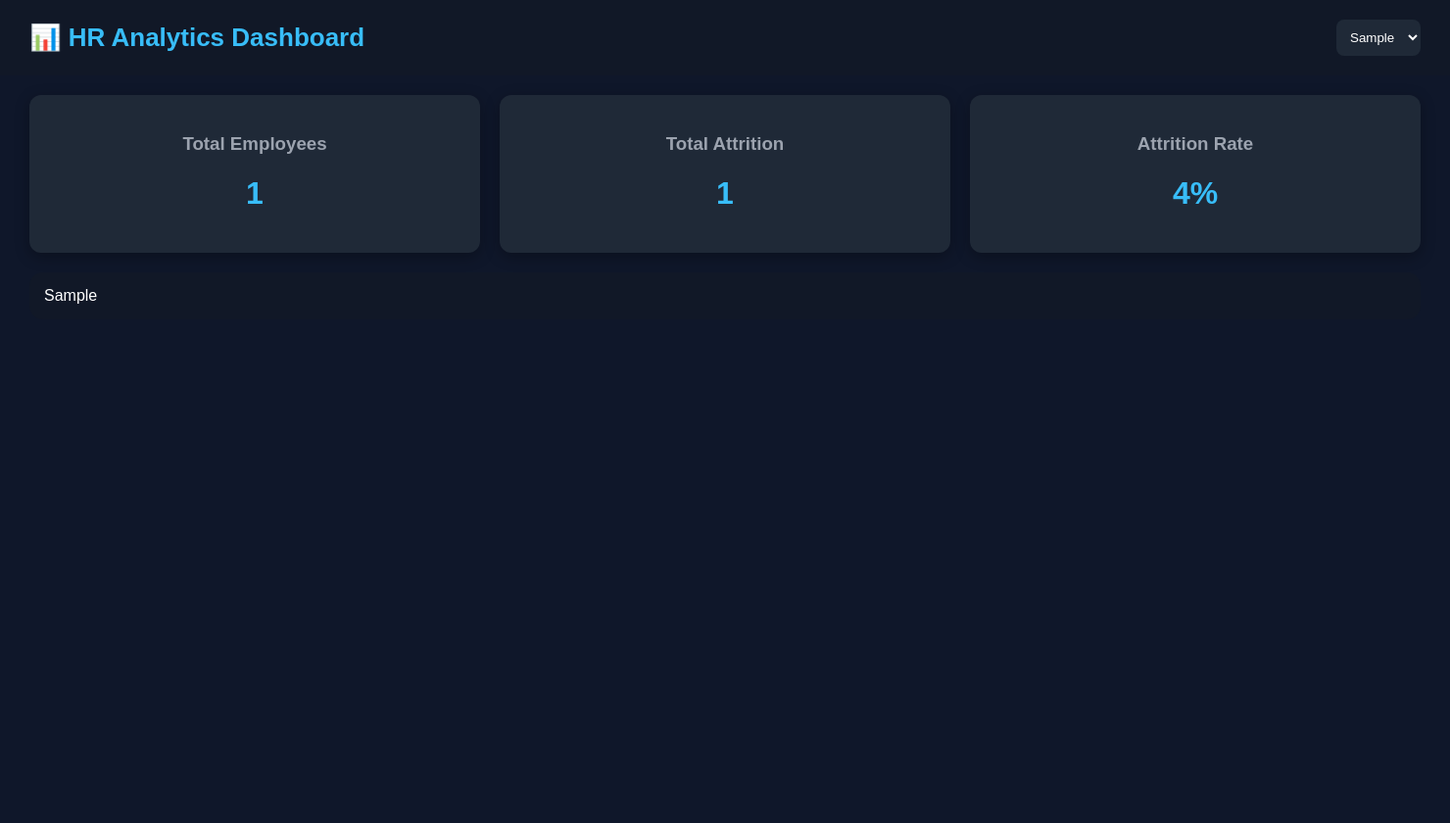
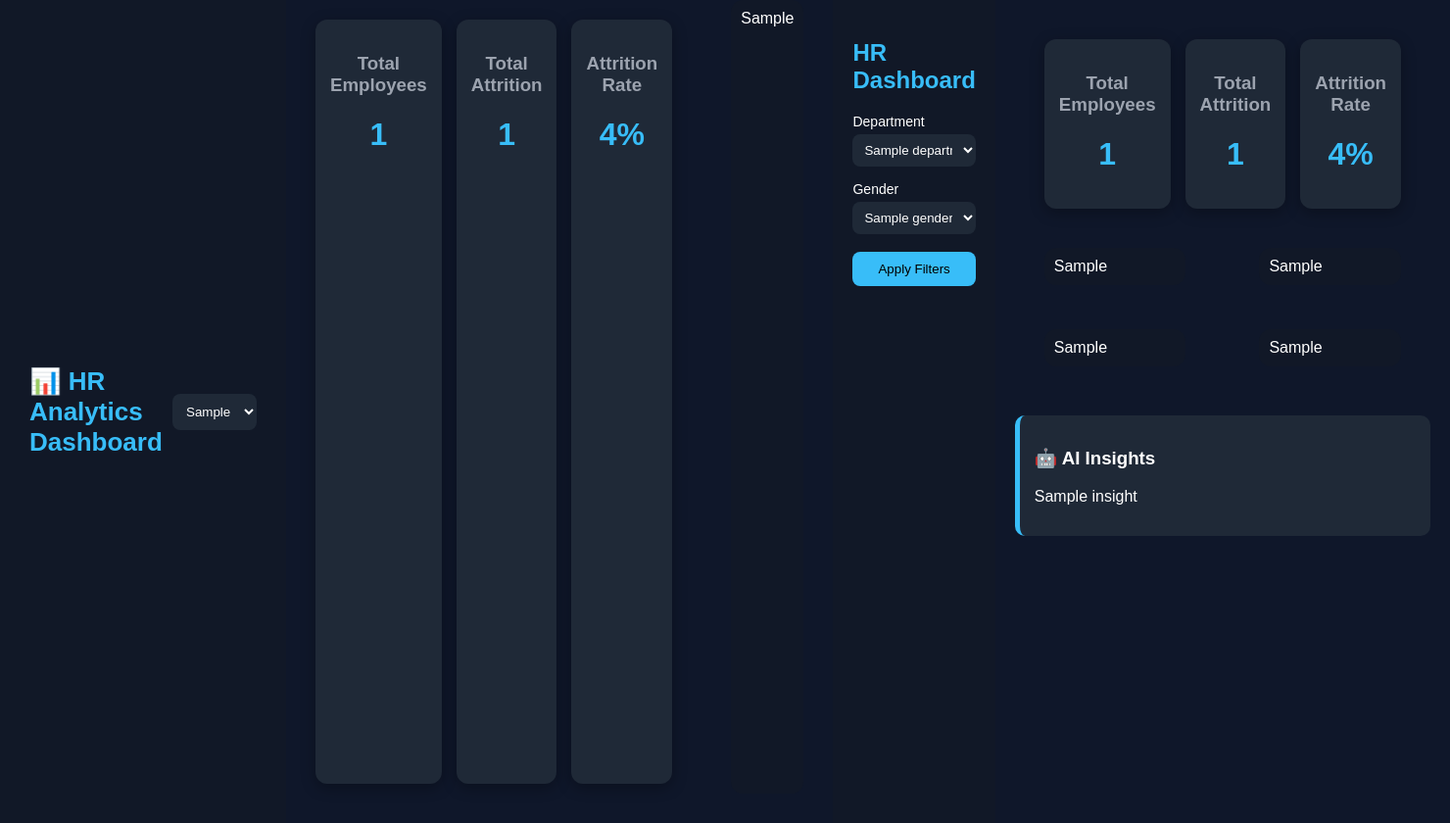
Before and after one commit to Sivakumarsk1/HR_Analytics_Dashboard, a Flask app: template templates/dashboard.html in a window 1480 px wide. Shown: the whole page at 98% size. Before the commit the page ends 310 px from the top, so only its background shows below. Run offline with Flask 3, Linux system fonts and the light colour scheme; the template is opened without the code that fills it: most values are stand-ins (such as "Sample title", 1, 10 or a date in 2020).

```diff
--- a/app.py
+++ b/app.py
@@ -4,114 +4,87 @@ import plotly.express as px
 
 app = Flask(__name__)
 
-# Load dataset
 df = pd.read_csv("WA_Fn-UseC_-HR-Employee-Attrition.csv")
 
 
 @app.route("/")
 def dashboard():
 
-    selected_chart = request.args.get("chart", "Age vs Attrition Analysis")
+    # ===== FILTERS =====
+    department = request.args.get("department", "All")
+    gender = request.args.get("gender", "All")
+
+    filtered_df = df.copy()
+
+    if department != "All":
+        filtered_df = filtered_df[filtered_df["Department"] == department]
+
+    if gender != "All":
+        filtered_df = filtered_df[filtered_df["Gender"] == gender]
+
+    departments = ["All"] + sorted(df["Department"].unique())
+    genders = ["All"] + sorted(df["Gender"].unique())
 
     # ===== KPI =====
-    total_emp = len(df)
-    total_attrition = len(df[df["Attrition"] == "Yes"])
+    total_emp = len(filtered_df)
+    total_attrition = len(filtered_df[filtered_df["Attrition"] == "Yes"])
     attrition_rate = round((total_attrition / total_emp) * 100, 2)
 
-    # ===== DROPDOWN OPTIONS =====
-    chart_options = [
-        "Age vs Attrition Analysis",
-        "Marital Status vs Attrition",
-        "Job Role vs Attrition",
-        "Job Involvement vs Attrition",
-        "Experienced vs Attrition",
-        "Distance from Home vs Attrition",
-        "Years with Current Manager vs Attrition",
-        "Total Working Years vs Attrition",
-        "Gender vs Monthly Income",
-        "Monthly Income vs Job Role"
-    ]
+    # ===== CHART 1: Job Role vs Attrition =====
+    c1 = filtered_df.groupby(["JobRole", "Attrition"]).size().reset_index(name="Count")
+    fig1 = px.bar(c1, x="JobRole", y="Count", color="Attrition",
+                  barmode="group", template="plotly_dark",
+                  title="Job Role vs Attrition")
+    fig1.update_layout(xaxis_tickangle=-45, height=400)
 
-    # ===== CHART LOGIC =====
-    if selected_chart == "Age vs Attrition Analysis":
-        c = df.groupby(["Age", "Attrition"]).size().reset_index(name="Count")
-        fig = px.bar(c, x="Age", y="Count", color="Attrition",
-                     title=selected_chart, template="plotly_dark")
+    # ===== CHART 2: Age vs Attrition =====
+    c2 = filtered_df.groupby(["Age", "Attrition"]).size().reset_index(name="Count")
+    fig2 = px.bar(c2, x="Age", y="Count", color="Attrition",
+                  template="plotly_dark",
+                  title="Age vs Attrition", height=400)
 
-    elif selected_chart == "Marital Status vs Attrition":
-        c = df.groupby(["MaritalStatus", "Attrition"]).size().reset_index(name="Count")
-        fig = px.bar(c, x="MaritalStatus", y="Count", color="Attrition",
-                     barmode="group", title=selected_chart,
-                     template="plotly_dark")
+    # ===== CHART 3: Marital Status =====
+    c3 = filtered_df.groupby(["MaritalStatus", "Attrition"]).size().reset_index(name="Count")
+    fig3 = px.bar(c3, x="MaritalStatus", y="Count", color="Attrition",
+                  barmode="group",
+                  template="plotly_dark",
+                  title="Marital Status vs Attrition",
+                  height=400)
 
-    elif selected_chart == "Job Role vs Attrition":
-        c = df.groupby(["JobRole", "Attrition"]).size().reset_index(name="Count")
-        fig = px.bar(c, x="JobRole", y="Count", color="Attrition",
-                     barmode="group", title=selected_chart,
-                     template="plotly_dark")
-        fig.update_layout(xaxis_tickangle=-45)
+    # ===== CHART 4: Income vs Job Role =====
+    fig4 = px.box(filtered_df, x="JobRole", y="MonthlyIncome",
+                  color="JobRole",
+                  template="plotly_dark",
+                  title="Monthly Income vs Job Role")
+    fig4.update_layout(xaxis_tickangle=-45, height=400)
 
-    elif selected_chart == "Job Involvement vs Attrition":
-        c = df.groupby(["JobInvolvement", "Attrition"]).size().reset_index(name="Count")
-        fig = px.bar(c, x="JobInvolvement", y="Count", color="Attrition",
-                     title=selected_chart, template="plotly_dark")
+    # ===== AI INSIGHT BOX =====
+    top_attrition_role = (
+        filtered_df[filtered_df["Attrition"] == "Yes"]["JobRole"]
+        .value_counts()
+        .idxmax()
+    )
 
-    elif selected_chart == "Experienced vs Attrition":
-        c = df.groupby(["YearsAtCompany", "Attrition"]).size().reset_index(name="Count")
-        fig = px.bar(c, x="YearsAtCompany", y="Count", color="Attrition",
-                     title=selected_chart, template="plotly_dark")
-
-    elif selected_chart == "Distance from Home vs Attrition":
-        c = df.groupby(["DistanceFromHome", "Attrition"]).size().reset_index(name="Count")
-        fig = px.bar(c, x="DistanceFromHome", y="Count", color="Attrition",
-                     title=selected_chart, template="plotly_dark")
-
-    elif selected_chart == "Years with Current Manager vs Attrition":
-        c = df.groupby(["YearsWithCurrManager", "Attrition"]).size().reset_index(name="Count")
-        fig = px.bar(c, x="YearsWithCurrManager", y="Count", color="Attrition",
-                     title=selected_chart, template="plotly_dark")
-
-    elif selected_chart == "Total Working Years vs Attrition":
-        c = df.groupby(["TotalWorkingYears", "Attrition"]).size().reset_index(name="Count")
-        fig = px.bar(c, x="TotalWorkingYears", y="Count", color="Attrition",
-                     title=selected_chart, template="plotly_dark")
-
-    elif selected_chart == "Gender vs Monthly Income":
-        fig = px.box(df, x="Gender", y="MonthlyIncome",
-                     color="Gender", title=selected_chart,
-                     template="plotly_dark")
-
-    elif selected_chart == "Monthly Income vs Job Role":
-        fig = px.box(df, x="JobRole", y="MonthlyIncome",
-                     color="JobRole", title=selected_chart,
-                     template="plotly_dark")
-        fig.update_layout(xaxis_tickangle=-45)
-
-    fig.update_layout(height=650)
-
-    # ===== Enable Download Button =====
-    graph_html = fig.to_html(
-        full_html=False,
-        config={
-            "displaylogo": False,
-            "toImageButtonOptions": {
-                "format": "png",
-                "filename": selected_chart,
-                "height": 700,
-                "width": 1200,
-                "scale": 2
-            }
-        }
-    )
+    insight = f"""
+    Attrition rate is {attrition_rate}%.
+    Highest attrition is seen in '{top_attrition_role}' role.
+    Younger employees and lower experience groups show higher risk.
+    """
 
     return render_template(
         "dashboard.html",
-        chart_options=chart_options,
-        selected_chart=selected_chart,
-        graph_html=graph_html,
         total_emp=total_emp,
         total_attrition=total_attrition,
-        attrition_rate=attrition_rate
+        attrition_rate=attrition_rate,
+        departments=departments,
+        genders=genders,
+        selected_dept=department,
+        selected_gender=gender,
+        chart1=fig1.to_html(full_html=False),
+        chart2=fig2.to_html(full_html=False),
+        chart3=fig3.to_html(full_html=False),
+        chart4=fig4.to_html(full_html=False),
+        insight=insight
     )
 
 
--- a/templates/dashboard.html
+++ b/templates/dashboard.html
@@ -98,3 +98,146 @@
 
 </body>
 </html>
+<!DOCTYPE html>
+<html>
+<head>
+<title>Enterprise HR Dashboard</title>
+<style>
+body{
+    margin:0;
+    font-family:Arial;
+    background:#0f172a;
+    color:white;
+    display:flex;
+}
+
+/* ===== SIDEBAR ===== */
+.sidebar{
+    width:230px;
+    background:#111827;
+    min-height:100vh;
+    padding:20px;
+}
+.sidebar h2{
+    color:#38bdf8;
+}
+.sidebar label{
+    display:block;
+    margin-top:15px;
+    font-size:14px;
+}
+.sidebar select{
+    width:100%;
+    padding:8px;
+    margin-top:5px;
+    border:none;
+    border-radius:8px;
+    background:#1f2937;
+    color:white;
+}
+
+/* ===== MAIN ===== */
+.main{
+    flex:1;
+    padding:20px;
+}
+
+/* KPI */
+.cards{
+    display:flex;
+    gap:15px;
+    margin-bottom:20px;
+}
+.card{
+    flex:1;
+    background:#1f2937;
+    padding:15px;
+    border-radius:12px;
+    text-align:center;
+}
+.card h1{ color:#38bdf8; }
+
+/* Charts */
+.grid{
+    display:grid;
+    grid-template-columns:1fr 1fr;
+    gap:15px;
+}
+.chart-box{
+    background:#111827;
+    border-radius:12px;
+    padding:10px;
+}
+
+/* AI Insight */
+.insight{
+    margin-top:20px;
+    background:#1f2937;
+    padding:15px;
+    border-left:5px solid #38bdf8;
+    border-radius:10px;
+}
+</style>
+</head>
+<body>
+
+<!-- SIDEBAR -->
+<div class="sidebar">
+    <h2>HR Dashboard</h2>
+
+    <form method="get">
+        <label>Department</label>
+        <select name="department">
+            {% for d in departments %}
+            <option value="{{d}}" {% if d==selected_dept %}selected{% endif %}>{{d}}</option>
+            {% endfor %}
+        </select>
+
+        <label>Gender</label>
+        <select name="gender">
+            {% for g in genders %}
+            <option value="{{g}}" {% if g==selected_gender %}selected{% endif %}>{{g}}</option>
+            {% endfor %}
+        </select>
+
+        <br><br>
+        <button style="width:100%;padding:10px;border:none;border-radius:8px;background:#38bdf8;">
+            Apply Filters
+        </button>
+    </form>
+</div>
+
+<!-- MAIN AREA -->
+<div class="main">
+
+    <div class="cards">
+        <div class="card">
+            <h3>Total Employees</h3>
+            <h1>{{ total_emp }}</h1>
+        </div>
+        <div class="card">
+            <h3>Total Attrition</h3>
+            <h1>{{ total_attrition }}</h1>
+        </div>
+        <div class="card">
+            <h3>Attrition Rate</h3>
+            <h1>{{ attrition_rate }}%</h1>
+        </div>
+    </div>
+
+    <div class="grid">
+        <div class="chart-box">{{ chart1|safe }}</div>
+        <div class="chart-box">{{ chart2|safe }}</div>
+        <div class="chart-box">{{ chart3|safe }}</div>
+        <div class="chart-box">{{ chart4|safe }}</div>
+    </div>
+
+    <div class="insight">
+        <h3>🤖 AI Insights</h3>
+        <p>{{ insight }}</p>
+    </div>
+
+</div>
+
+</body>
+</html>
```
